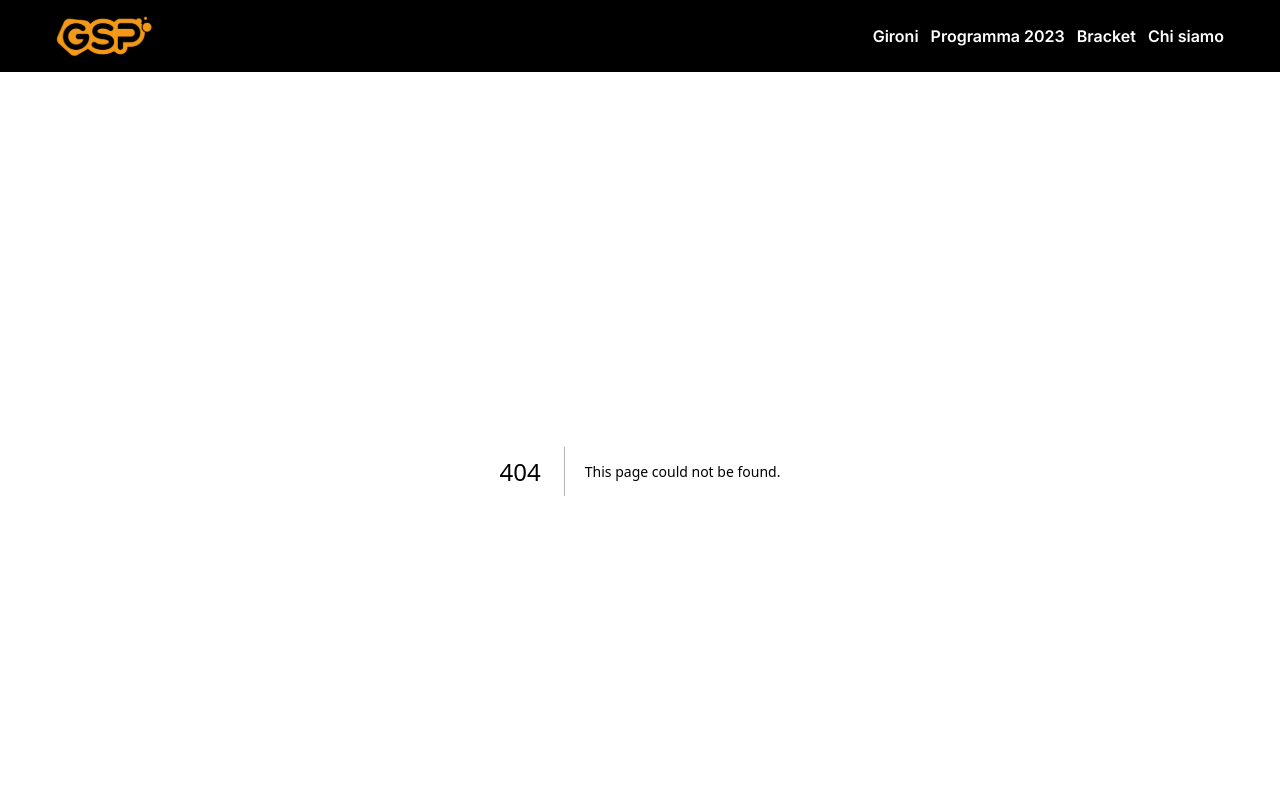
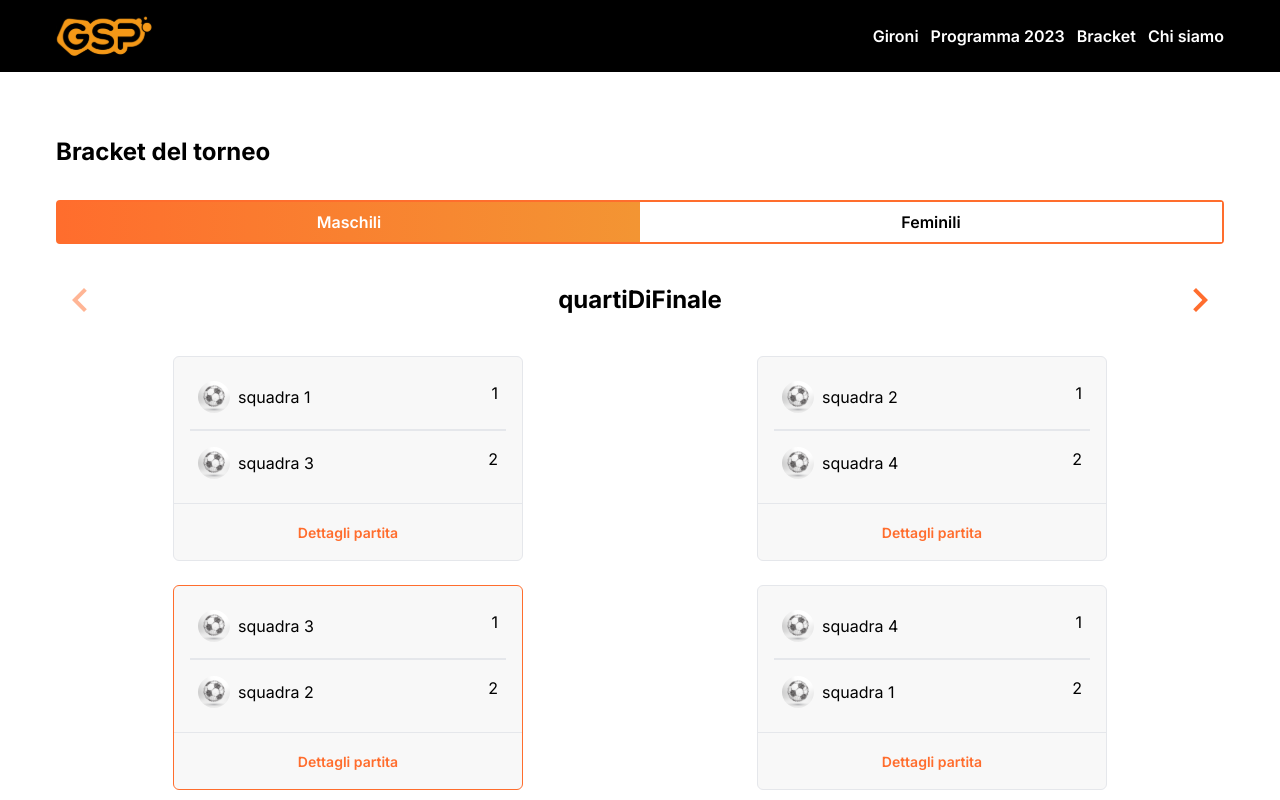
Before and after one commit to graziolieduardo/gsplizzana-frontend, a Next.js app: page /bracket in a window 1280 px wide. Before the commit this address had no page. Shown: the top 800 px of the page. Built offline with nearby package versions, Linux system fonts and the light colour scheme.

Commit message:
add bracket and dynamict path to match details

```diff
--- a/src/components/common/Programma.tsx
+++ b/src/components/common/Programma.tsx
@@ -185,9 +185,6 @@ export default function Programma() {
     }
 
     const dayProgram = Object.keys(program);
-    //    console.log(program['giovedi'][0].weekDay);
-
-
 
     return (
         <section id='program' className='bg-bg-primary'>
--- /dev/null
+++ b/src/pages/bracket/index.tsx
@@ -0,0 +1,228 @@
+import LiveStream from "@/src/components/common/LiveStream";
+import Link from "next/link";
+import { useEffect, useState } from "react";
+
+export default function index() {
+    const [activePage, setActivePage] = useState('male')
+    const [activeBracket, setActiveBracket] = useState('')
+
+    useEffect(() => {
+
+        if (activePage === 'male') {
+            setActiveBracket('quartiDiFinale')
+        } else {
+            setActiveBracket('semiFinale')
+        }
+    }, [activePage])
+
+    const bracketArray: any = {
+        male: {
+
+            quartiDiFinale: [
+
+                {
+                    id: 1,
+                    home: 'squadra 1',
+                    guest: 'squadra 3',
+                    result: ' 0 x 1',
+                    isDone: true,
+                    live: false,
+                    time: '14.40'
+                },
+                {
+                    id: 2,
+                    home: 'squadra 2',
+                    guest: 'squadra 4',
+                    result: ' 2 x 1',
+                    isDone: true,
+                    live: false,
+                    time: '14.40'
+                },
+                {
+                    id: 3,
+                    home: 'squadra 3',
+                    guest: 'squadra 2',
+                    result: ' 4 x 1',
+                    isDone: false,
+                    live: true,
+                    time: '14.40'
+                },
+                {
+                    id: 4,
+                    home: 'squadra 4',
+                    guest: 'squadra 1',
+                    result: false,
+                    isDone: false,
+                    live: false,
+                    time: '14.40'
+                },
+
+
+            ],
+            semiFinale: [
+                {
+                    id: 6,
+                    home: 'squadra 1',
+                    guest: 'squadra 3',
+                    result: ' 0 x 1',
+                    isDone: true,
+                    live: false,
+                    time: '14.40'
+                },
+                {
+                    id: 5,
+                    home: 'squadra 2',
+                    guest: 'squadra 4',
+                    result: ' 2 x 1',
+                    isDone: true,
+                    live: false,
+                    time: '14.40'
+                },
+            ],
+            finale: [
+                {
+                    id: 7,
+                    home: 'squadra 2',
+                    guest: 'squadra 4',
+                    result: ' 2 x 1',
+                    isDone: true,
+                    live: false,
+                    time: '14.40'
+                },
+            ],
+        },
+
+        female: {
+
+            semiFinale: [
+                {
+                    id: 6,
+                    home: 'squadra 1 feminile',
+                    guest: 'squadra 3 feminile',
+                    result: ' 0 x 1',
+                    isDone: true,
+                    live: false,
+                    time: '14.40'
+                },
+                {
+                    id: 5,
+                    home: 'squadra 2 feminile',
+                    guest: 'squadra 4 feminile',
+                    result: ' 2 x 1',
+                    isDone: true,
+                    live: false,
+                    time: '14.40'
+                },
+            ],
+            finale: [
+                {
+                    id: 7,
+                    home: 'squadra 2 feminile',
+                    guest: 'squadra 4 feminile',
+                    result: ' 2 x 1',
+                    isDone: true,
+                    live: false,
+                    time: '14.40'
+                },
+            ],
+        },
+    }
+
+    const bracket = bracketArray[activePage]
+
+    const handlePrevBracket = () => {
+        const matches = Object.keys(bracket)
+        const currentIndex = matches.indexOf(activeBracket)
+        if (currentIndex > 0) {
+            const prevIndex = currentIndex - 1
+            setActiveBracket(matches[prevIndex])
+        }
+    }
+
+
+    const handleNextBracket = () => {
+        const matches = Object.keys(bracket)
+        const currentIndex = matches.indexOf(activeBracket)
+        if (currentIndex < matches.length - 1) {
+            const nextIndex = currentIndex + 1
+            setActiveBracket(matches[nextIndex])
+        }
+    }
+
+
+    return (
+        <>
+            <section className='max-w-container 2xl:max-w-container-xl py-16 mx-auto px-4'>
+
+                <h2 className="text-2xl font-bold">Bracket del torneo</h2>
+
+                {/* maschile and feminile switch */}
+                <div className="flex justify-around border-2 rounded border-primary-dark mt-8">
+                    <div onClick={() => { setActivePage('male') }} className={`font-semibold ${activePage === "male" ? 'bg-gradient-to-r from-primary-dark to-primary text-white' : 'bg-white text-black'} w-1/2 text-center py-2`} >Maschili</div>
+                    <div onClick={() => { setActivePage('female') }} className={`font-semibold ${activePage === "female" ? 'bg-gradient-to-r from-primary-dark to-primary text-white' : 'bg-white text-black'}  w-1/2 text-center py-2 `} >Feminili</div>
+                </div>
+
+
+                {/* slider */}
+                <div className=" max-w-container  2xl:max-w-container-xl mx-auto">
+
+                    {/* buttons */}
+                    <div className="flex justify-between items-center mt-8">
+
+                        {/* prev burron */}
+                        <div onClick={() => { handlePrevBracket() }} className={`${Object.keys(bracket).indexOf(activeBracket) === 0 ? "opacity-50" : null}`}>
+                            <img src="/static/chevron-left.svg" alt="" />
+                        </div>
+
+                        {/* current bracket */}
+                        <div className="text-center text-2xl font-bold w-1/3">{activeBracket}</div>
+
+                        {/* next button */}
+                        <div onClick={() => { handleNextBracket() }} >
+                            <img src="/static/chevron-right.svg" alt="" />
+                        </div>
+                    </div>
+
+                    {/* slider container */}
+                    <div className="mt-8 grid grid-cols-1 md:grid-cols-2 gap-y-6  mx-auto">
+
+                        {bracket[activeBracket] && bracket[activeBracket].map((match: any) => {
+                            //console.log(match);
+                            return (
+
+                                <div key={match.id} className={`bg-bg-secondary w-[350px] place-self-center border ${match.live ? 'border-primary-dark' : null} rounded-md`}>
+                                    <div className="divide-y-2 px-4 py-2" >
+
+                                        <div className="flex justify-between py-4 px-2">
+                                            <div className="flex items-center gap-x-2">
+                                                <img src="/static/ellipse_2.svg" alt="" />
+                                                <p>{match.home}</p>
+                                            </div>
+                                            <p>1</p>
+                                        </div>
+
+                                        <div className="flex justify-between py-4 px-2">
+                                            <div className="flex items-center gap-x-2">
+                                                <img src="/static/ellipse_2.svg" alt="" />
+                                                <p>{match.guest}</p>
+                                            </div>
+                                            <p>2</p>
+                                        </div>
+                                    </div>
+                                    <div className="border-t">
+                                        <div className="p-4 text-center">
+
+                                            <Link href={`/dettaglioPartita/${match.id}`} className="text-primary-dark text-sm font-semibold" > Dettagli partita</Link>
+                                        </div>
+                                    </div>
+                                </div>
+
+                            )
+                        })}
+                    </div>
+                </div>
+            </section>
+            <LiveStream />
+        </>
+    )
+}
--- /dev/null
+++ b/src/pages/dettaglioPartita/[id].tsx
@@ -0,0 +1,12 @@
+import { useRouter } from 'next/router';
+
+export default function index() {
+    const router = useRouter();
+    const { id } = router.query;
+
+    return (
+        <>
+            ciao {id}
+        </>
+    )
+}
--- a/src/pages/programma/index.tsx
+++ b/src/pages/programma/index.tsx
@@ -421,7 +421,7 @@ export default function index() {
             <Programma />
 
             {/* agenda section */}
-            <section id='agenda' className='max-w-container 2xl:max-w-container-xl mx-auto'>
+            <section id='agenda' className='max-w-container 2xl:max-w-container-xl mx-auto px-4'>
                 <div className='py-8'>
                     <h2 className='text-2xl font-bold'>Agenda partite</h2>
                     <h2 className='text-2xl font-bold'>Torneo Calcioshplash</h2>
--- a/src/partials/Header.tsx
+++ b/src/partials/Header.tsx
@@ -41,7 +41,7 @@ export const Header = () => {
                             </li>
 
                             <li>
-                                <Link href='/gironi' className='' >Bracket</Link>
+                                <Link href='/bracket' className='' >Bracket</Link>
                             </li>
 
                             <li>
```
